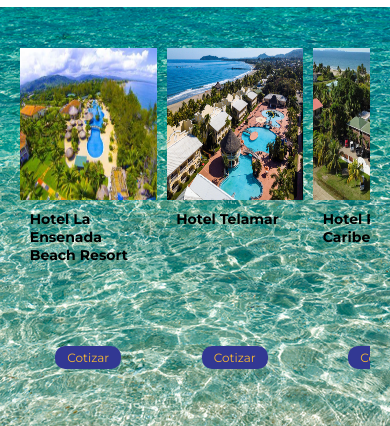
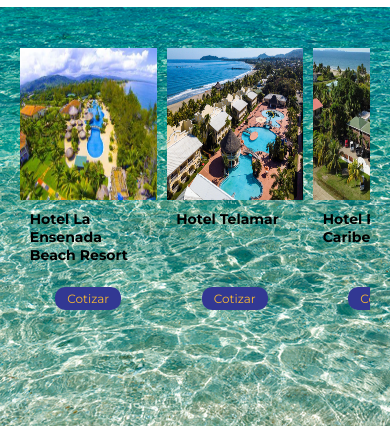
Before and after one commit to MarioVerde24/pruebamobile3.com, a plain HTML site: page index.html in a window 390 px wide. Shown: the part 411-837 px from the top of the page. Drawn offline with Linux system fonts and the light colour scheme.

Commit message:
Update style.css

```diff
--- a/style.css
+++ b/style.css
@@ -489,7 +489,7 @@ h1{
   }
 
   .h3-container{
-    height: 15svh;
+    height: 8svh;
   }
 
   .fondo-roatan{
```
